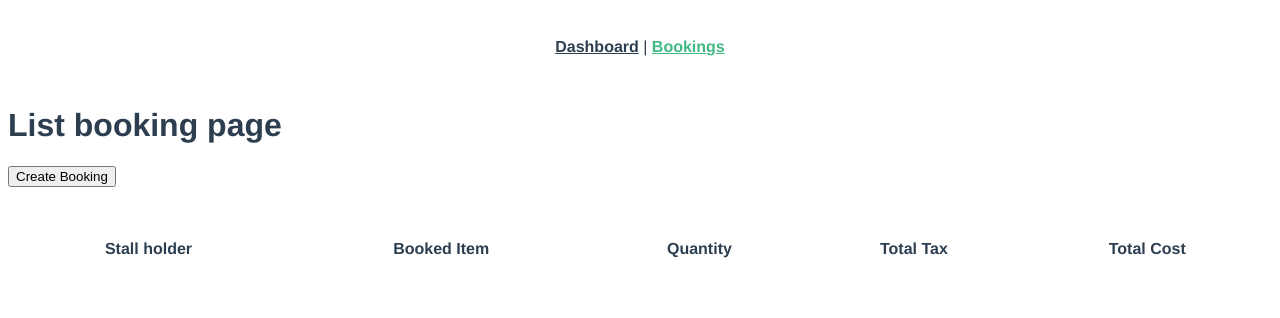
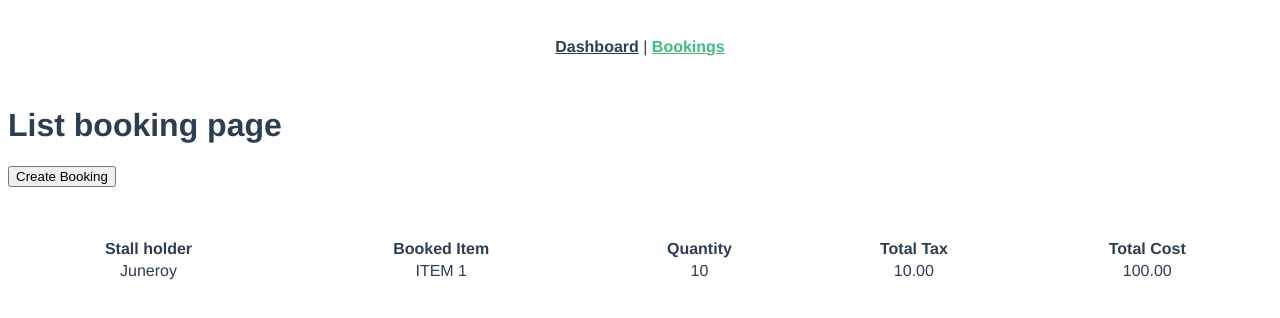
Before and after one commit to juneroy1/bookings_jq, a Vue app: page /about in a window 1280 px wide. Shown: the top 318 px of the page. Built offline with nearby package versions, Linux system fonts and the light colour scheme.

Commit message:
feat added static value for booking list

```diff
--- a/src/views/AboutView.vue
+++ b/src/views/AboutView.vue
@@ -9,6 +9,13 @@
       <th>Quantity</th>
       <th>Total Tax</th>
       <th>Total Cost</th>
+      <tr>
+        <td>Juneroy</td>
+        <td>ITEM 1</td>
+        <td>10</td>
+        <td>10.00</td>
+        <td>100.00</td>
+      </tr>
     </table>
   </div>
 </template>
```
